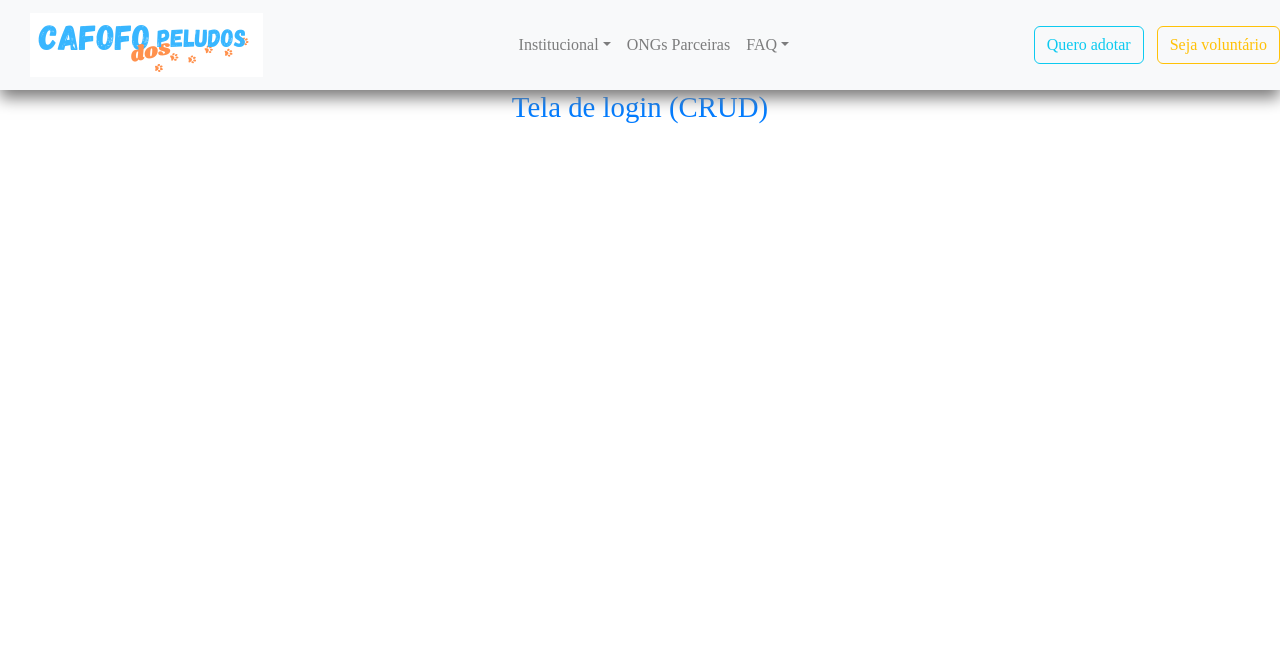
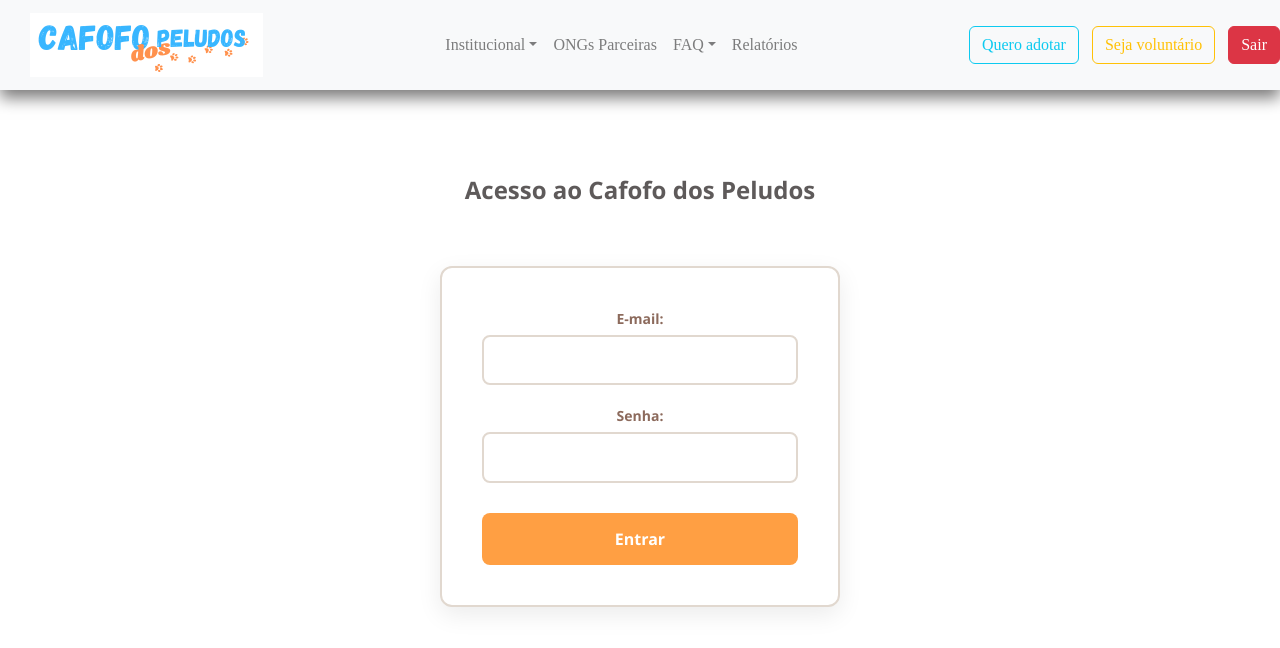
Before and after one commit to codedbydaph/Projeto-PW, a React (Vite) app: page /login in a window 1280 px wide. Shown: the top 648 px of the page. Built offline with nearby package versions, Linux system fonts and the light colour scheme; sample sign-in values are in the browser's storage; a web font is replaced by a local one.

Commit message:
sistema de login e proteção de rotas implementado

```diff
--- a/src/App.jsx
+++ b/src/App.jsx
@@ -1,5 +1,8 @@
 import React from "react";
-import { BrowserRouter, Routes, Route } from "react-router-dom";
+import { BrowserRouter, Routes, Route, Navigate } from "react-router-dom";
+
+import { AuthProvider } from "./contexts/AuthContext";
+import { PrivateRoute } from "./components/PrivateRoute";
 
 import Navbar from "./components/Navbar";
 import Home from "./pages/Home";
@@ -15,20 +18,26 @@ import Concluido from "./pages/Concluido";
 function App() {
   return (
     <BrowserRouter>
-
+      <AuthProvider>
         <Navbar />
 
         <Routes>
           <Route path="/" element={<Home />} />
           <Route path="/login" element={<Login />} />
+          <Route path="/voluntario" element={<Voluntario />} />
+          <Route path="/como" element={<Como />} />
+
+          <Route element={<PrivateRoute />}>
             <Route path="/pets" element={<Pets />} />
             <Route path="/usuarios" element={<Usuarios />} />
             <Route path="/adocoes" element={<Adocoes />} />
             <Route path="/relatorio" element={<Relatorio />} />
-        <Route path="/voluntario" element={<Voluntario />} />
-        <Route path="/como" element={<Como />} />
             <Route path="/concluido" element={<Concluido />} />
+          </Route>
+
         </Routes>
+      </AuthProvider>
+
     </BrowserRouter>
   );
 }
--- a/src/components/Navbar.jsx
+++ b/src/components/Navbar.jsx
@@ -1,6 +1,17 @@
-import { Link } from "react-router-dom";
+import { Link, useNavigate } from "react-router-dom";
+import { useContext } from "react";
+import { AuthContext } from "../contexts/AuthContext";
 
 function Navbar() {
+  // Puxa o estado de login e a função de logout do contexto global
+  const { signed, logout } = useContext(AuthContext);
+  const navigate = useNavigate();
+
+  const handleLogout = () => {
+    logout(); // Limpa o localStorage e remove o estado do usuário
+    navigate("/login"); // Redireciona para o login na hora
+  };
+
   return (
     <nav className="navbar navbar-expand-lg navbar-light bg-light">
       <Link className="navbar-brand" to="/">
@@ -25,7 +36,9 @@ function Navbar() {
             <a className="nav-link dropdown-toggle" href="#" role="button" data-bs-toggle="dropdown">Institucional</a>
 
             <div className="dropdown-menu">
-              <Link className="dropdown-item" to="/pets">Adicionar Pet</Link>
+              {signed && (
+                <Link className="dropdown-item" to="/pets">Adicionar Pet</Link>
+              )}
 
               <a className="dropdown-item" href="https://observatorio3setor.org.br/lista-conheca-7-ongs-brasileiras-que-atuam-na-protecao-de-animais/" target="_blank" rel="noreferrer"> Projetos Sociais</a>
             </div>
@@ -42,11 +55,36 @@ function Navbar() {
               <Link className="dropdown-item" to="/como"> Como ajudar </Link>
             </div>
           </li>
+
+          {signed && (
+            <>
+              <li className="nav-item">
+                <Link className="nav-link" to="/relatorio">Relatórios</Link>
+              </li>
+            </>
+          )}
         </ul>
 
+        {/* Botões do lado direito da Navbar */}
         <Link to="/adocoes" className="btn btn-outline-info me-2" >Quero adotar</Link>
 
-        <Link to="/voluntario" className="btn btn-outline-warning">Seja voluntário</Link>
+        <Link to="/voluntario" className="btn btn-outline-warning me-2">Seja voluntário</Link>
+
+        {/* CONTROLE DINÂMICO DE LOGIN/LOGOUT */}
+        {signed ? (
+          // Se estiver logado, renderiza o botão de LOGOUT funcional
+          <button
+            onClick={handleLogout}
+            className="btn btn-danger"
+          >
+            Sair
+          </button>
+        ) : (
+          // Se não estiver logado, exibe a opção de entrar no sistema
+          <Link to="/login" className="btn btn-primary">
+            Entrar
+          </Link>
+        )}
       </div>
     </nav>
   );
--- /dev/null
+++ b/src/components/PrivateRoute.jsx
@@ -0,0 +1,11 @@
+import { useContext } from 'react';
+import { Navigate, Outlet } from 'react-router-dom';
+import { AuthContext } from '../contexts/AuthContext';
+
+export function PrivateRoute() {
+  const { signed, loading } = useContext(AuthContext);
+
+  if (loading) return <div>Carregando...</div>;
+
+  return signed ? <Outlet /> : <Navigate to="/login" />;
+}
--- /dev/null
+++ b/src/contexts/AuthContext.jsx
@@ -0,0 +1,34 @@
+import { createContext, useState, useEffect } from 'react';
+
+// Certifique-se de que a palavra "export" está exatamente aqui antes do const!
+export const AuthContext = createContext({});
+
+export function AuthProvider({ children }) {
+  const [user, setUser] = useState(null);
+  const [loading, setLoading] = useState(true);
+
+  useEffect(() => {
+    const storagedUser = localStorage.getItem('@CafofoPeludos:user');
+    if (storagedUser) {
+      setUser(JSON.parse(storagedUser));
+    }
+    setLoading(false);
+  }, []);
+
+  function login(email, password) {
+    const mockUser = { email, name: 'Admin Peludos' };
+    setUser(mockUser);
+    localStorage.setItem('@CafofoPeludos:user', JSON.stringify(mockUser));
+  }
+
+  function logout() {
+    localStorage.removeItem('@CafofoPeludos:user');
+    setUser(null);
+  }
+
+  return (
+    <AuthContext.Provider value={{ signed: !!user, user, login, logout, loading }}>
+      {children}
+    </AuthContext.Provider>
+  );
+}
--- a/src/pages/Login.jsx
+++ b/src/pages/Login.jsx
@@ -1,10 +1,57 @@
-import React from "react"
-import '../style/global.css'
+import React from "react";
+import '../style/global.css';
+import { useState, useContext } from 'react';
 
-function Login(){
-    return (
-    <div>
-      <h2>Tela de login (CRUD)</h2>
+import { AuthContext } from '../contexts/AuthContext';
+import { useNavigate } from 'react-router-dom';
+
+function Login() {
+  const { login } = useContext(AuthContext);
+  const [email, setEmail] = useState('');
+  const [password, setPassword] = useState('');
+  const [error, setError] = useState('');
+
+  const navigate = useNavigate();
+
+  const handleSubmit = (e) => {
+    e.preventDefault();
+    setError('');
+
+    if (!email.trim() || !password.trim()) {
+      setError('Por favor, preencha todos os campos obrigatórios.');
+      return;
+    }
+
+    login(email, password);
+    navigate('/adocoes');
+  };
+
+  return (
+    <div className="login-container">
+      <h2>Acesso ao Cafofo dos Peludos</h2>
+      <form onSubmit={handleSubmit}>
+        {error && <p style={{ color: 'red' }}>{error}</p>}
+
+        <div className="form-group">
+          <label>E-mail:</label>
+          <input
+            type="email"
+            value={email}
+            onChange={(e) => setEmail(e.target.value)}
+          />
+        </div>
+
+        <div className="form-group">
+          <label>Senha:</label>
+          <input
+            type="password"
+            value={password}
+            onChange={(e) => setPassword(e.target.value)}
+          />
+        </div>
+
+        <button type="submit">Entrar</button>
+      </form>
     </div>
   );
 }
--- a/src/style/global.css
+++ b/src/style/global.css
@@ -853,3 +853,95 @@ body {
     margin-right: auto;
     margin-bottom: 15px;
 }
+
+/*css login*/
+
+.login-container {
+  display: flex;
+  flex-direction: column;
+  justify-content: center;
+  align-items: center;
+  min-height: 80vh;
+  font-family: 'Segoe UI', Tahoma, Geneva, Verdana, sans-serif;
+  padding: 20px;
+}
+
+.login-container form {
+    border: 2px solid #e1d8cf;
+  background: #ffffff;
+  padding: 40px;
+  border-radius: 12px;
+  box-shadow: 0 8px 24px rgba(0, 0, 0, 0.08);
+  width: 100%;
+  max-width: 400px;
+  box-sizing: border-box;
+}
+
+.login-container h2 {
+  color: #5e5a5a;
+  font-size: 24px;
+  margin-bottom: 24px;
+  text-align: center;
+  font-weight: 700;
+}
+
+.form-group {
+  margin-bottom: 20px;
+  display: flex;
+  flex-direction: column;
+}
+
+.form-group label {
+  color: #8c6a5c;
+  font-size: 14px;
+  margin-bottom: 6px;
+  font-weight: 600;
+}
+
+.form-group input {
+  padding: 12px 16px;
+  border: 2px solid #e1d8cf;
+  border-radius: 8px;
+  font-size: 15px;
+  color: #333;
+  transition: all 0.3s ease;
+  outline: none;
+}
+
+.form-group input:focus {
+  border-color: #ff9f43;
+  box-shadow: 0 0 0 3px rgba(255, 159, 67, 0.15);
+}
+
+.login-container p {
+  background-color: #ffe6e6;
+  color: #d63031 !important;
+  padding: 10px;
+  border-radius: 6px;
+  font-size: 14px;
+  text-align: center;
+  margin-bottom: 20px;
+  border: 1px solid #ffcccc;
+}
+
+.login-container button[type="submit"] {
+  width: 100%;
+  padding: 14px;
+  background-color: #ff9f43;
+  color: white;
+  border: none;
+  border-radius: 8px;
+  font-size: 16px;
+  font-weight: bold;
+  cursor: pointer;
+  transition: background-color 0.2s ease, transform 0.1s ease;
+  margin-top: 10px;
+}
+
+.login-container button[type="submit"]:hover {
+  background-color: #f38b2c; /* Escurece um pouco ao passar o mouse */
+}
+
+.login-container button[type="submit"]:active {
+  transform: scale(0.98);
+}
```
Lines whose indentation alone changed are shown as unchanged.
